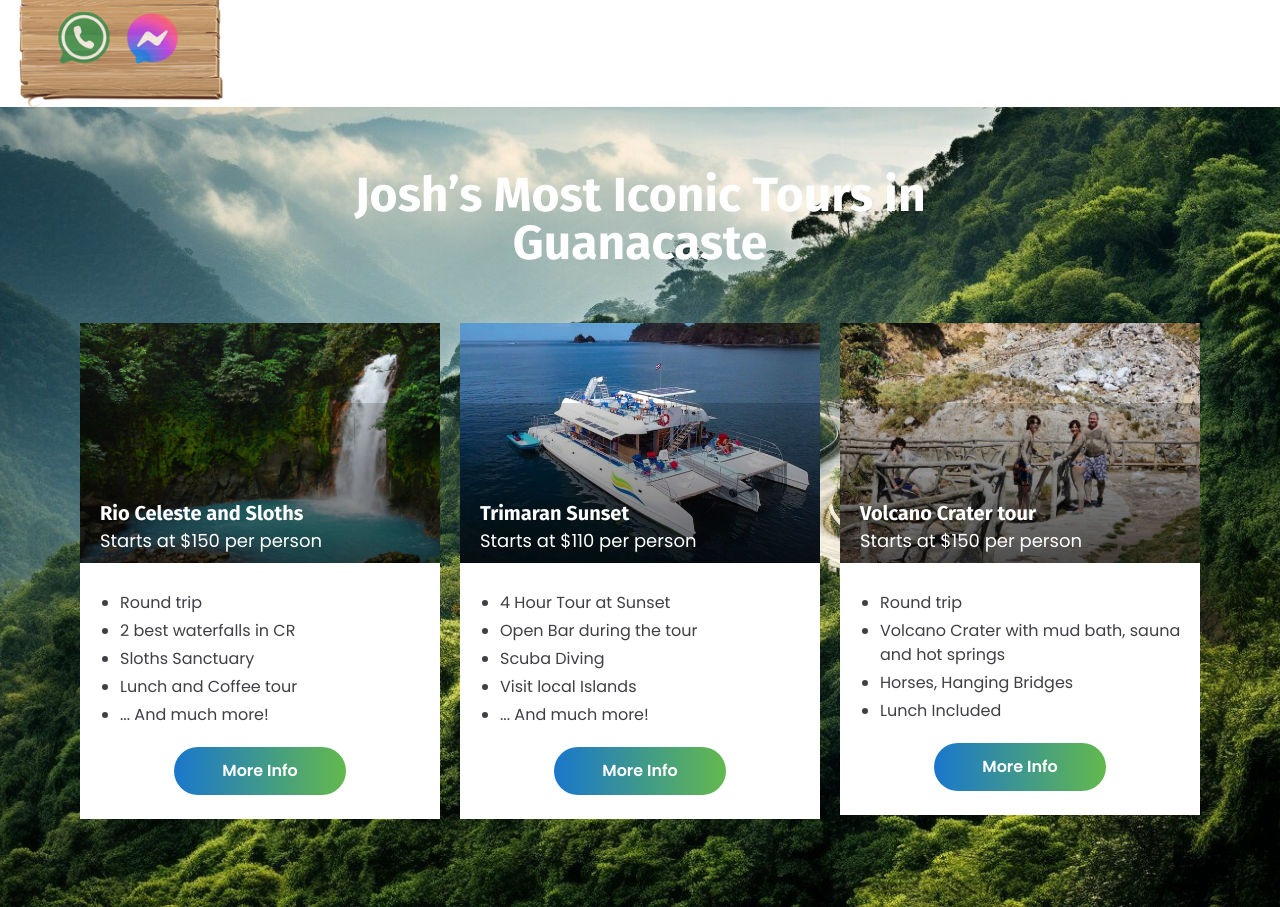
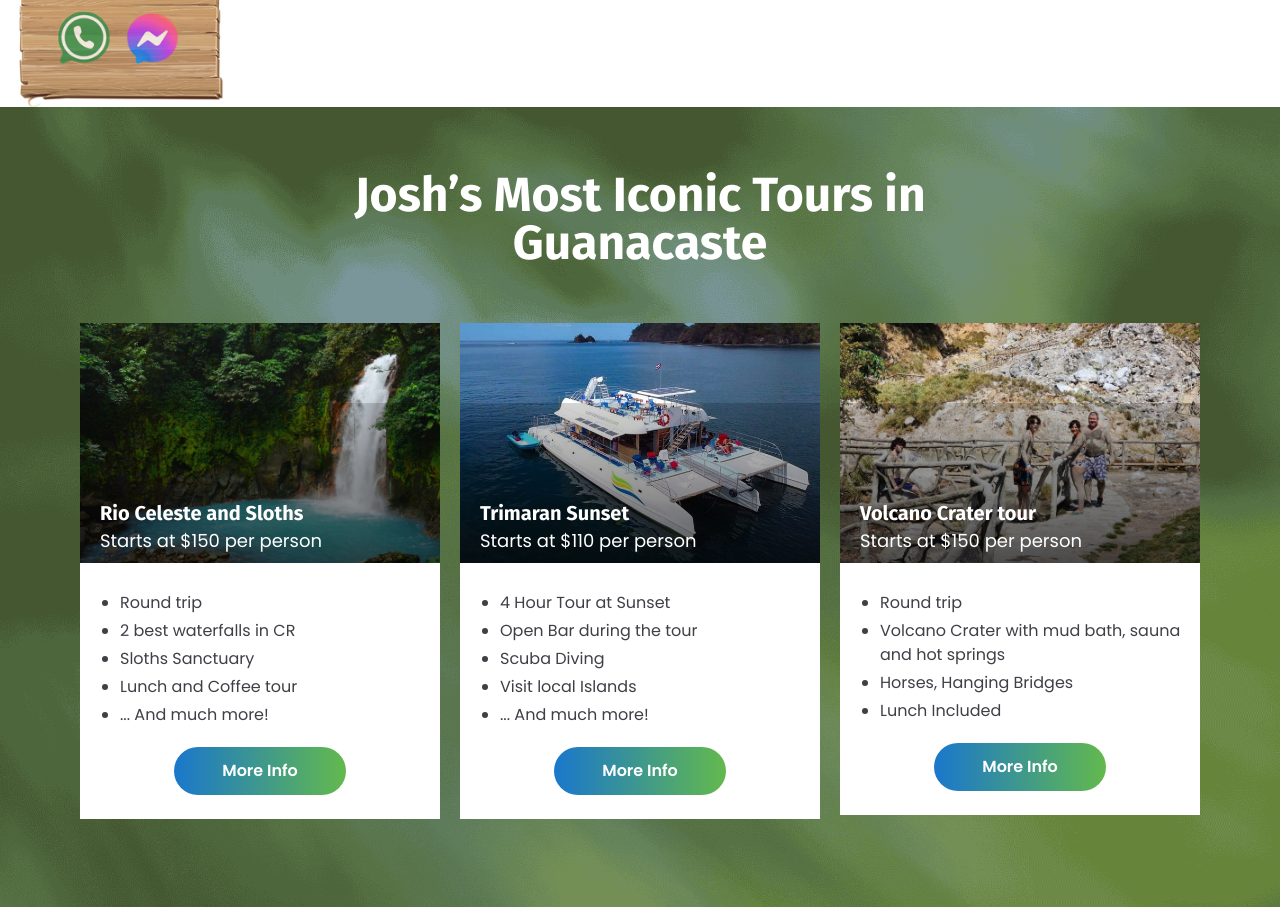
Before and after one commit to hax0-r/fiverr_cbt, a website: page index.html in a window 1280 px wide. Shown: the part 1384-2291 px from the top of the page. Drawn offline with nearby package versions, Linux system fonts and the light colour scheme; a web font is replaced by a local one.

Commit message:
landing page done

```diff
--- a/index.html
+++ b/index.html
@@ -101,7 +101,7 @@
     </div>
 
     <div class="bg-no-repeat relative bg-cover bg-center w-full min-h-screen"
-        style="background: url(./Docs/Assets/Shittle.jpg) center/cover no-repeat;">
+        style="background: url(./Docs/Assets/blur.png) center/cover no-repeat;">
 
         <div class="max-w-6xl w-full mx-auto p-4 pt-16 relative">
 
```
Also changed, not shown: Docs/Assets/blur.png (added).
